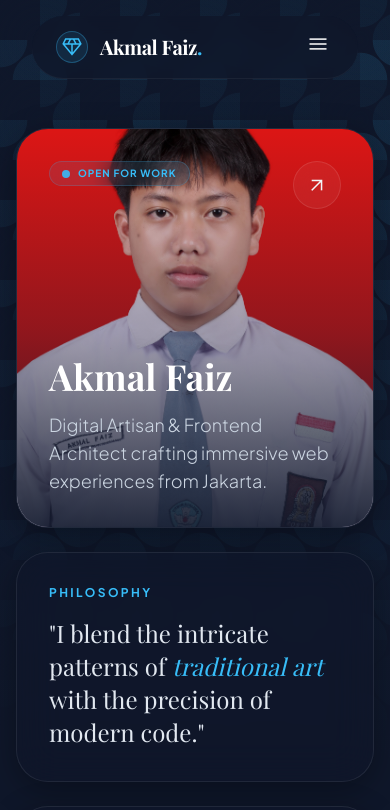
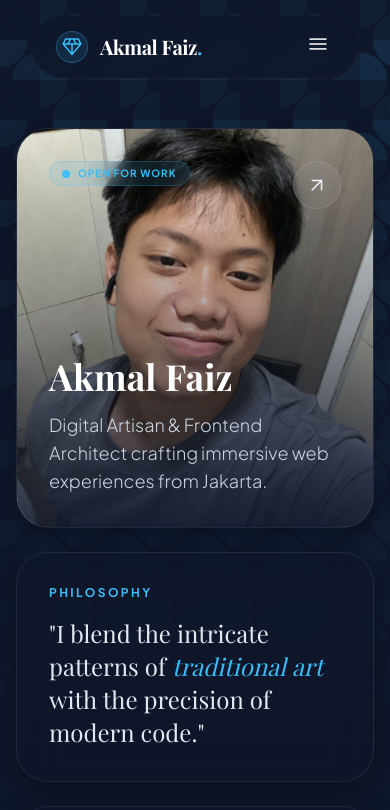
Before and after one commit to deayusts-ux/webakmal, a Next.js app: page /about in a window 390 px wide. Shown: the top 810 px of the page. Built offline with nearby package versions, Linux system fonts and the light colour scheme; a web font is replaced by a local one.

Commit message:
update hero photos and responsive header

```diff
--- a/src/components/Hero.tsx
+++ b/src/components/Hero.tsx
@@ -10,7 +10,7 @@ export default function Hero() {
                                 className="w-full h-full bg-cover bg-center"
                                 style={{
                                     backgroundImage:
-                                        'url("/AKMAL%20FAIZ%203x4.jpg")',
+                                        'url("/WhatsApp%20Image%202026-01-19%20at%2012.58.25.jpeg")',
                                 }}
                             ></div>
                         </div>
--- a/src/components/about/BentoHero.tsx
+++ b/src/components/about/BentoHero.tsx
@@ -1,7 +1,7 @@
 export default function BentoHero() {
     return (
         <div className="glass-panel-dark glow-avatar-card rounded-[32px] col-span-1 md:col-span-2 row-span-2 relative overflow-hidden group min-h-[400px]">
-            <div className="absolute inset-0 bg-[url('/AKMAL%20FAIZ%203x4.jpg')] bg-cover bg-center transition-transform duration-700 group-hover:scale-105"></div>
+            <div className="absolute inset-0 bg-[url('/WhatsApp%20Image%202026-01-19%20at%2012.58.25.jpeg')] bg-cover bg-center transition-transform duration-700 group-hover:scale-105"></div>
             <div className="absolute inset-0 bg-gradient-to-t from-slate-900 via-slate-900/40 to-transparent opacity-90"></div>
             <div className="absolute inset-0 p-8 flex flex-col justify-end z-10">
                 <div className="mb-auto flex justify-between items-start">
```
Also changed, not shown: public/AKMAL FAIZ 3x4.jpg (deleted), public/WhatsApp Image 2026-01-19 at 12.58.25.jpeg (added).
